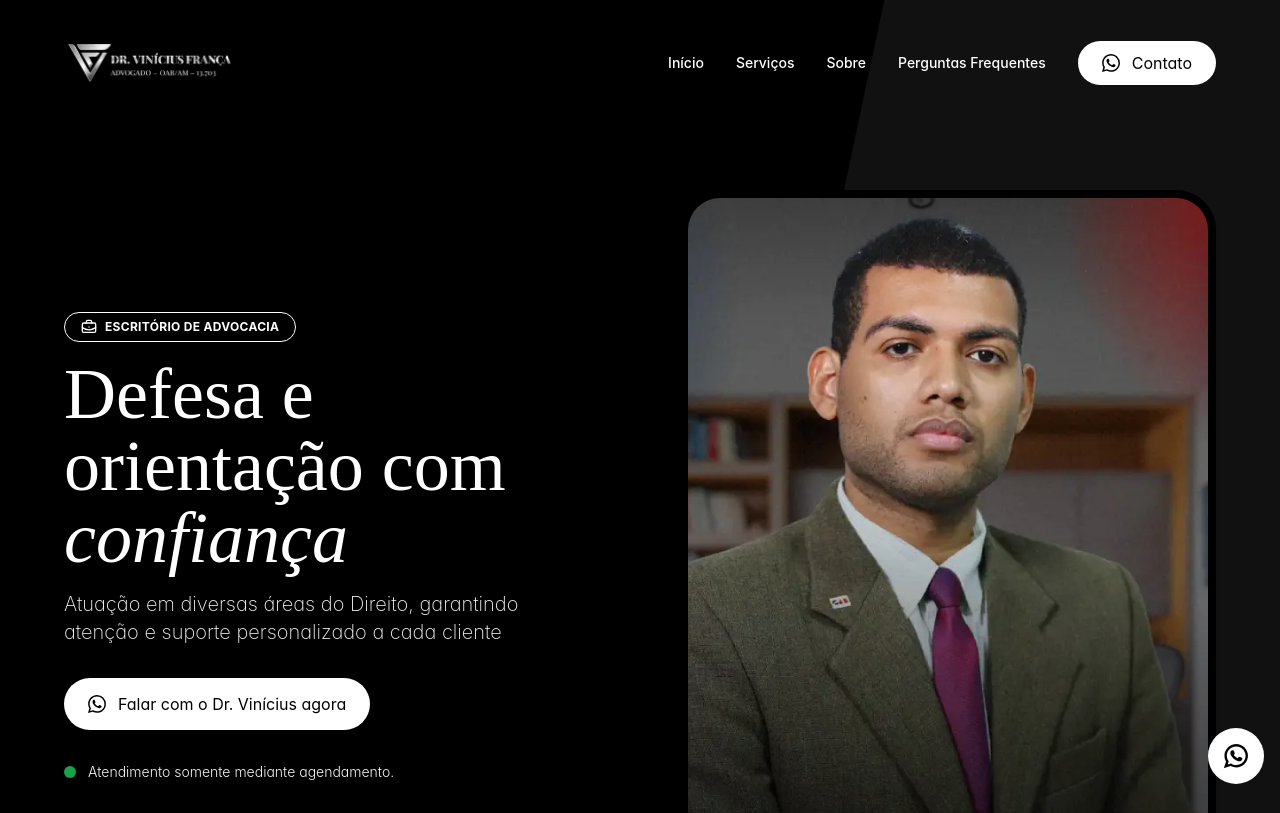
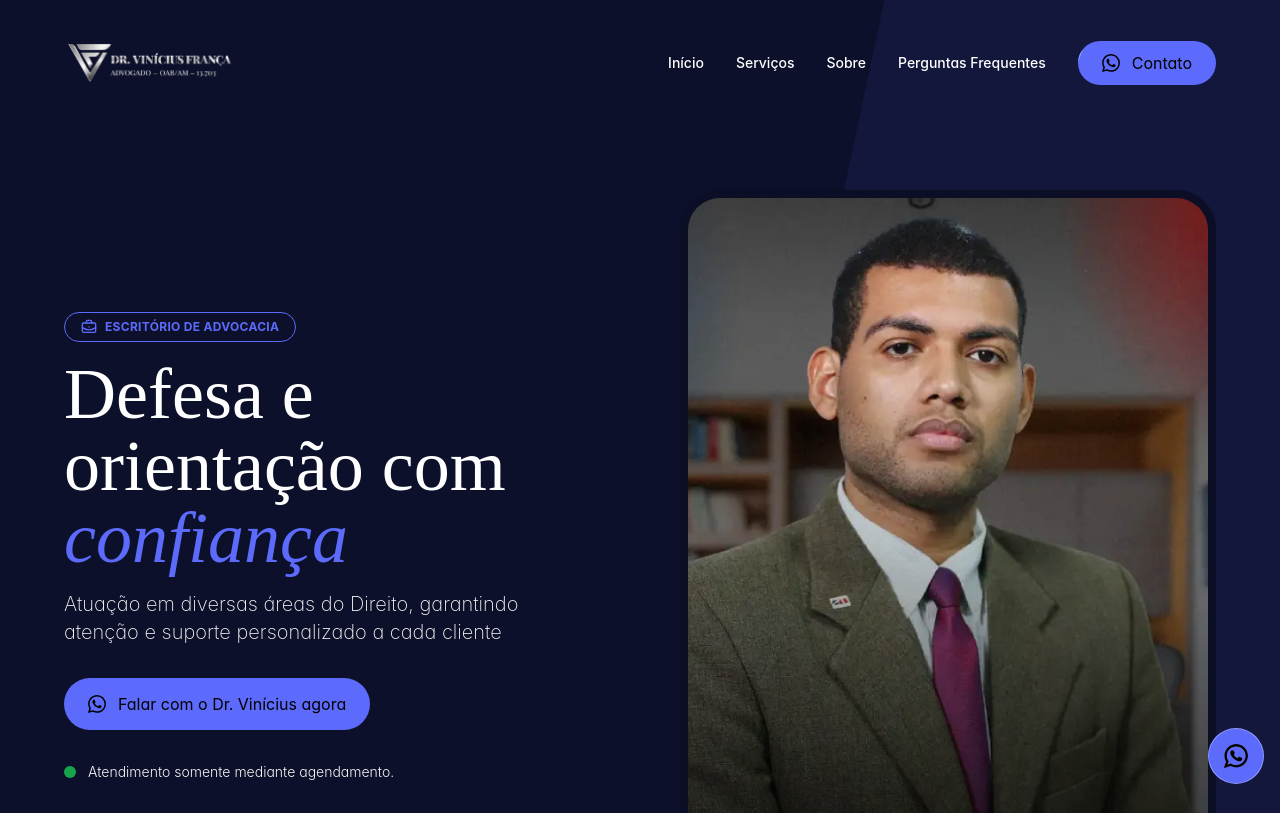
Before and after one commit to Paper-Street-Softwares/SOP-Vinicius, a React (Vite) app: page / in a window 1280 px wide. Shown: the top 813 px of the page. Built offline with nearby package versions, Linux system fonts and the light colour scheme.

Commit message:
fix: Reenvia a paleta de cores

```diff
--- a/src/components/sections/HeroTemplateNovo.jsx
+++ b/src/components/sections/HeroTemplateNovo.jsx
@@ -70,7 +70,7 @@ function HeroTemplateNovo({
       break;
     case "defaultDark":
       backgroundMode = "bg-[color-mix(in_srgb,var(--primaryDark),black_30%)]";
-      bgFaixaHero = "bg-darkOpacity";
+      bgFaixaHero = "bg-primaryDark";
       text = "text-corTitulosBranca";
       textOpacity = "text-corOutrosTextosBranca";
       textDestaque = "text-primaryLight";
--- a/tailwind.config.js
+++ b/tailwind.config.js
@@ -22,8 +22,8 @@ export default {
     extend: {
       colors: {
         // Principais
-        primaryLight: "#ffffff",
-        primaryDark: "#000000",
+        primaryLight: "#5C6BFB",
+        primaryDark: "#13173C",
         secondary: "#E9E4E0",
         terciary: "#F7F3F1",
         quartenary: "#FCFBFA",
```
